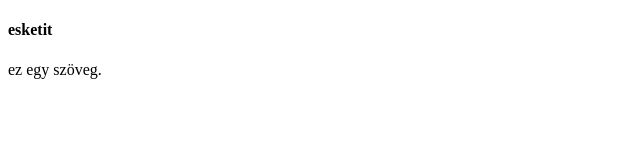
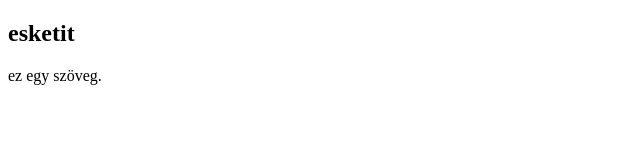
Before and after one commit to uttonorbert/nayok21, a plain HTML site: page index.html in a window 1280 px wide. Shown: the whole page, without its empty margins (0-640 px from the left). Drawn offline with Linux system fonts and the light colour scheme.

Commit message:
Update index.html

```diff
--- a/index.html
+++ b/index.html
@@ -5,7 +5,7 @@
 </head>
 <body>
 
-<h4>esketit</h4>
+<h2>esketit</h2>
 <p>ez egy szöveg.</p>
 
 </body>
```
